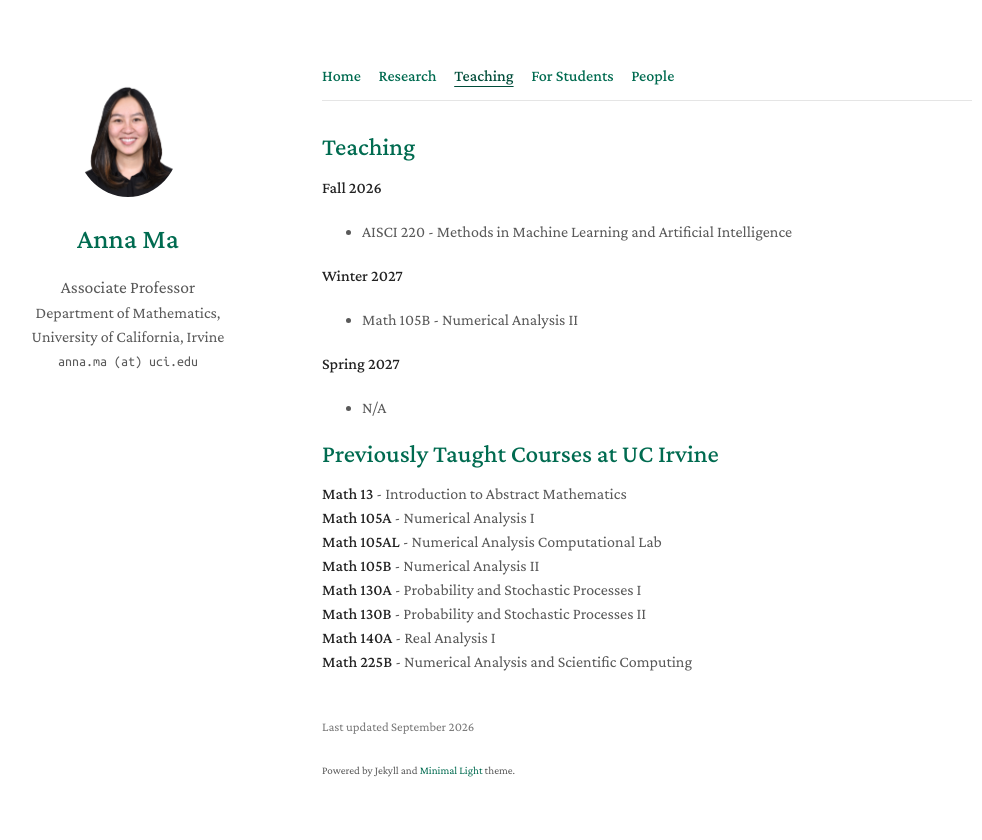
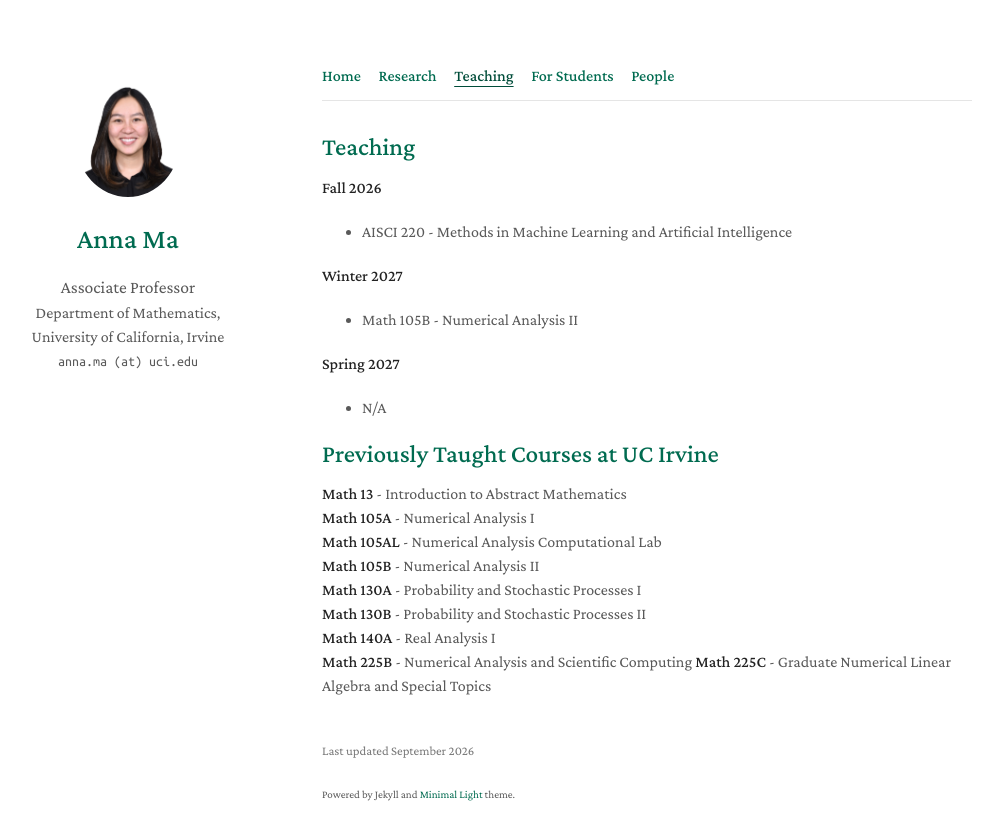
Before and after one commit to anna-math/anna-math.github.io, a Jekyll site: the page built from teaching.md, in a window 1280 px wide. Shown: the top 840 px of the page, without its empty margins (148-1130 px from the left). Built offline with Jekyll 4.4.1, drawn with Linux system fonts in a browser that asks for light colours; a style sheet for code colours, icons or effects is not loaded; our own code applies the rules of GitHub Pages for plain Markdown files.

Commit message:
Update teaching.md

```diff
--- a/teaching.md
+++ b/teaching.md
@@ -27,3 +27,4 @@ permalink: /teaching/
 **Math 130B** - Probability and Stochastic Processes II
 **Math 140A** - Real Analysis I
 **Math 225B** - Numerical Analysis and Scientific Computing
+**Math 225C** - Graduate Numerical Linear Algebra and Special Topics
```
